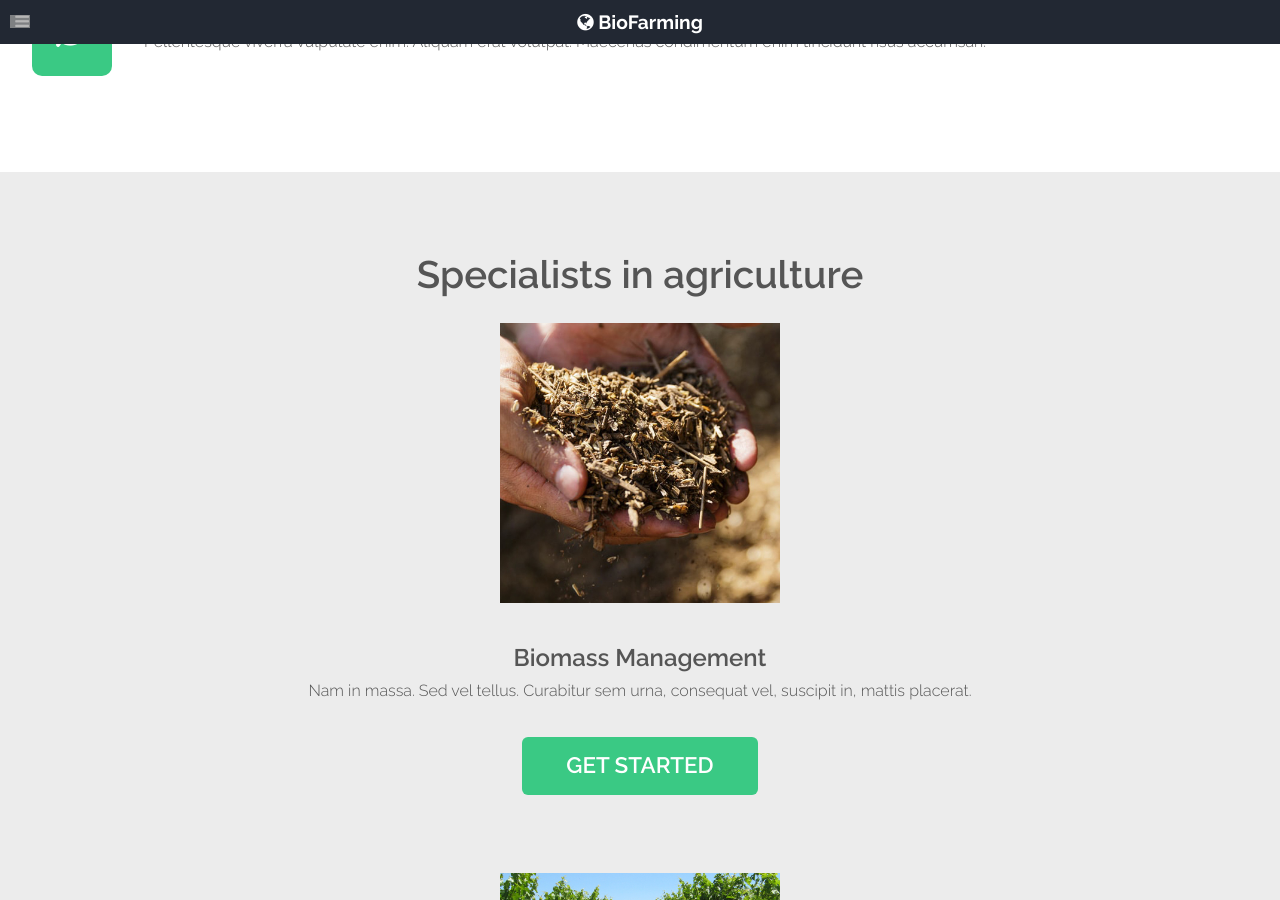
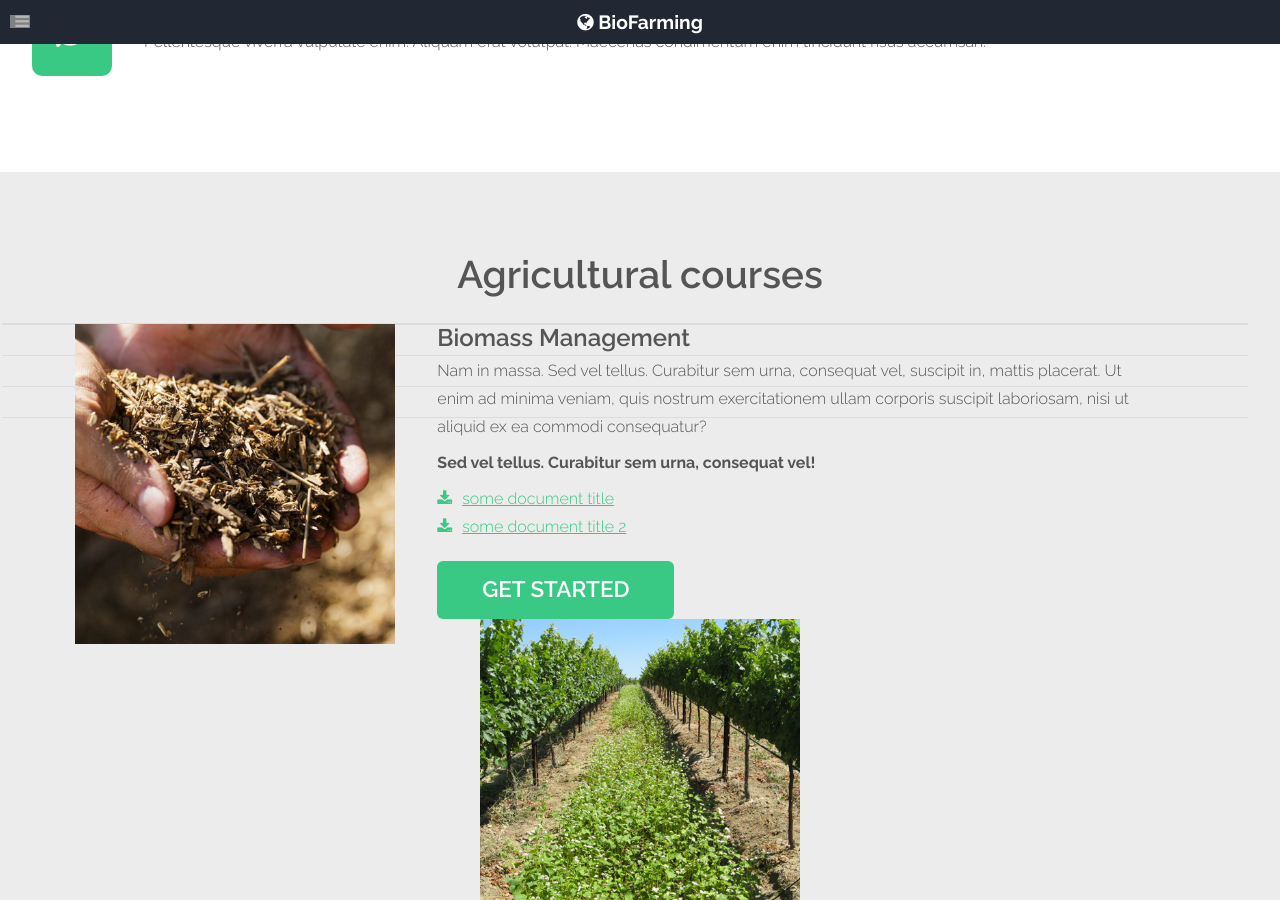
Before and after one commit to ryanmstokes/biofarming, a Jekyll site: the page built from index.md, in a window 1280 px wide and 900 px high, scrolled down 2163 px. Built offline with Jekyll 4.4.1, drawn with Linux system fonts in a browser that asks for light colours; some of the changed text lies outside the part shown; grey boxes are pictures that could not be loaded.

Commit message:
styling 5 categories

```diff
--- a/_includes/nav.html
+++ b/_includes/nav.html
@@ -3,8 +3,9 @@
 		<ul>
 			{% assign current = page.url | downcase | split: '/' %}
 			<!--<li {% if current[1] == 'index.html' %}class='current'{% endif %}><a class="home-btn" href="{{ site.baseurl }}/index.html"><i class="fa fa-home"></i></a></li>-->
+			<li {% if current[1] == 'left-sidebar.html' %}class='current'{% endif %}><a href="{{ site.baseurl }}/left-sidebar.html">About Us</a></li>
 			<li>
-				<a href="">Our Service</a>
+				<a href="">Courses</a>
 				<ul>
 					<li><a href="{{ site.baseurl }}/biomass-management">Biomass Management</a></li>
 					<li><a href="{{ site.baseurl }}/cover-crops">Cover Crops</a></li>
@@ -16,9 +17,7 @@
 					<li><a href="{{ site.baseurl }}/biological-pest-and-disease-control">Bioological pest and disease control</a></li>
 				</ul>
 			</li>
-			<li {% if current[1] == 'blog' %}class='current'{% endif %}><a href="{{ site.baseurl }}/blog">Practices</a></li>
-			<li {% if current[1] == 'left-sidebar.html' %}class='current'{% endif %}><a href="{{ site.baseurl }}/left-sidebar.html">Courses</a></li>
-			<li {% if current[1] == 'right-sidebar.html' %}class='current'{% endif %}><a href="{{ site.baseurl }}/biomass-management.html">Accreditations</a></li>
+			<li {% if current[1] == 'blog' %}class='current'{% endif %}><a href="{{ site.baseurl }}/blog">F.A.Q</a></li>
 			<li {% if current[1] == 'no-sidebar.html' %}class='current'{% endif %}><a href="{{ site.baseurl }}/no-sidebar.html">Contact Us</a></li>
 		</ul>
 	</nav>
--- a/_layouts/landing.html
+++ b/_layouts/landing.html
@@ -110,35 +110,101 @@
 							</header>
 							<div class="row">
 										<section class="12u cat">
+
+											<div class="4u image">
 												<a href="/biomass-management" class="image feature"><img src="{{ site.baseurl }}/assets/images/cat-1.jpg" alt=""></a>
+											</div>
+											<div class="7u description">
 												<div class="cat-title">{{ page.home-triple-point1-title }}</div>
-											<p>{{ page.home-triple-point1 }}</p>
+												<p>{{ page.home-triple-point1 }}
+												</p>
+												<p>
+												<strong class="subline">{{ page.home-triple-point1-b }}</strong>
+												</p>
+												<ul class="downloads">
+													<li><a href="{{page.cat-pdf1}}"><i class="fa fa-download"></i>{{page.cat-pdf1-title}}</a></li>
+													<li><a href="{{page.cat-pdf2}}"><i class="fa fa-download"></i>{{page.cat-pdf2-title}}</a></li>
+												</ul>
 												<div class="cta-wrapper"><a href="#" class="button alt">{{ page.home-cta-title }}</a></div>
+											</div>
 										</section>
 										<section class="12u cat">
-											<a href="/cover=crops" class="image feature"><img src="{{ site.baseurl }}/assets/images/cat-2.jpg" alt=""></a>
+
+											<div class="4u image">
+												<a href="/biomass-management" class="image feature"><img src="{{ site.baseurl }}/assets/images/cat-2.jpg" alt=""></a>
+											</div>
+											<div class="7u description">
 												<div class="cat-title">{{ page.home-triple-point2-title }}</div>
-											<p>{{ page.home-triple-point2 }}</p>
+												<p>{{ page.home-triple-point2 }}
+												</p>
+												<p>
+												<strong class="subline">{{ page.home-triple-point2-b }}</strong>
+												</p>
+												<ul class="downloads">
+													<li><a href="{{page.cat-pdf1}}"><i class="fa fa-download"></i>{{page.cat-pdf1-title}}</a></li>
+													<li><a href="{{page.cat-pdf2}}"><i class="fa fa-download"></i>{{page.cat-pdf2-title}}</a></li>
+												</ul>
 												<div class="cta-wrapper"><a href="#" class="button alt">{{ page.home-cta-title }}</a></div>
+											</div>
 										</section>
 										<section class="12u cat">
-											<a href="/beneficial-microbes" class="image feature"><img src="{{ site.baseurl }}/assets/images/cat-3.jpg" alt=""></a>
+
+											<div class="4u image">
+												<a href="/biomass-management" class="image feature"><img src="{{ site.baseurl }}/assets/images/cat-3.jpg" alt=""></a>
+											</div>
+											<div class="7u description">
 												<div class="cat-title">{{ page.home-triple-point3-title }}</div>
-											<p>{{ page.home-triple-point3 }}</p>
+												<p>{{ page.home-triple-point3 }}
+												</p>
+												<p>
+												<strong class="subline">{{ page.home-triple-point3-b }}</strong>
+												</p>
+												<ul class="downloads">
+													<li><a href="{{page.cat-pdf1}}"><i class="fa fa-download"></i>{{page.cat-pdf1-title}}</a></li>
+													<li><a href="{{page.cat-pdf2}}"><i class="fa fa-download"></i>{{page.cat-pdf2-title}}</a></li>
+												</ul>
 												<div class="cta-wrapper"><a href="#" class="button alt">{{ page.home-cta-title }}</a></div>
-										</section>
-										<section class="12u -2u cat">
-											<a href="/erosion-control" class="image feature"><img src="{{ site.baseurl }}/assets/images/cat-5.jpg" alt=""></a>
-											<div class="cat-title">{{ page.home-triple-point4-title }}</div>
-											<p>{{ page.home-triple-point4 }}</p>
-											<div class="cta-wrapper"><a href="#" class="button alt">{{ page.home-cta-title }}</a></div>
+											</div>
 										</section>
 										<section class="12u cat">
-											<a href="/biological-pest-and-disease-control" class="image feature"><img src="{{ site.baseurl }}/assets/images/cat-4.jpg" alt=""></a>
+
+											<div class="4u image">
+												<a href="/biomass-management" class="image feature"><img src="{{ site.baseurl }}/assets/images/cat-4.jpg" alt=""></a>
+											</div>
+											<div class="7u description">
+												<div class="cat-title">{{ page.home-triple-point4-title }}</div>
+												<p>{{ page.home-triple-point4 }}
+												</p>
+												<p>
+												<strong class="subline">{{ page.home-triple-point4-b }}</strong>
+												</p>
+												<ul class="downloads">
+													<li><a href="{{page.cat-pdf1}}"><i class="fa fa-download"></i>{{page.cat-pdf1-title}}</a></li>
+													<li><a href="{{page.cat-pdf2}}"><i class="fa fa-download"></i>{{page.cat-pdf2-title}}</a></li>
+												</ul>
+												<div class="cta-wrapper"><a href="#" class="button alt">{{ page.home-cta-title }}</a></div>
+											</div>
+										</section>
+										<section class="12u cat">
+
+											<div class="4u image">
+												<a href="/biomass-management" class="image feature"><img src="{{ site.baseurl }}/assets/images/cat-5.jpg" alt=""></a>
+											</div>
+											<div class="7u description">
 												<div class="cat-title">{{ page.home-triple-point5-title }}</div>
-											<p>{{ page.home-triple-point5 }}</p>
+												<p>{{ page.home-triple-point5 }}
+												</p>
+												<p>
+												<strong class="subline">{{ page.home-triple-point5-b }}</strong>
+												</p>
+												<ul class="downloads">
+													<li><a href="{{page.cat-pdf1}}"><i class="fa fa-download"></i>{{page.cat-pdf1-title}}</a></li>
+													<li><a href="{{page.cat-pdf2}}"><i class="fa fa-download"></i>{{page.cat-pdf2-title}}</a></li>
+												</ul>
 												<div class="cta-wrapper"><a href="#" class="button alt">{{ page.home-cta-title }}</a></div>
+											</div>
 										</section>
+
 
 							</div>
 			</section>
--- a/assets/css/style.css
+++ b/assets/css/style.css
@@ -37,10 +37,12 @@
 		font-style: italic;
 	}
 
-	p, ul, ol, dl, table, blockquote {
+	 ul, ol, dl, table, blockquote {
 		margin: 0 0 2em 0;
 	}
-
+p{
+	margin: 0 0 0.5em 0;
+}
 	h1, h2, h3, h4, h5, h6 {
 		color: inherit;
 		font-weight: 700;
@@ -194,7 +196,7 @@
 
 			.image.feature img {
 				width: 100%;
-    max-width: 280px;
+    max-width: 320px;
     display: inline-block;
 			}
 
@@ -739,8 +741,19 @@
   height: 100%;
 }
 /* End VIDEO */
-
-
+.subline{
+	margin-top:15px;
+}
+.cat .image{
+	float:left
+}
+.cat .image a{
+	width:100%;
+}
+.cat .description{
+	float:left;
+	text-align:left;
+}
 .cat-title{
 	font-size: 18pt;
 	font-weight:600;
@@ -748,7 +761,10 @@
 }
 
 .cat{
-	margin-bottom:3em;
+	margin-bottom: 3em;
+    border-top: 1px solid #ddd;
+    padding: 3em 0 0 0;
+    margin: 0;
 }
 /* Main */
 
--- a/index.md
+++ b/index.md
@@ -10,25 +10,31 @@
   and sustainably!
 home-video-sub-description: Still don't beleive us?
 home-video-cta-title: find out more
-home-triple-title: Specialists in agriculture
+home-triple-title: Agricultural courses
 home-triple-point1-title: Biomass Management
 home-triple-point1: Nam in massa. Sed vel tellus. Curabitur sem urna, consequat vel,
-  suscipit in, mattis placerat.
+  suscipit in, mattis placerat. Ut enim ad minima veniam, quis nostrum exercitationem ullam corporis suscipit laboriosam, nisi ut aliquid ex ea commodi consequatur?
+home-triple-point1-b: Sed vel tellus. Curabitur sem urna, consequat vel!
 home-triple-point2-title: Cover Crops
 home-triple-point2: Nam in massa. Sed vel tellus. Curabitur sem urna, consequat vel,
-  suscipit in, mattis placerat.
+  suscipit in, mattis placerat. Ut enim ad minima veniam, quis nostrum exercitationem ullam corporis suscipit laboriosam, nisi ut aliquid ex ea commodi consequatur?
+home-triple-point2-b: Sed vel tellus. Curabitur sem urna, consequat vel!
 home-triple-point3-title: Beneficial Microbes
-home-triple-point3: Nam in massa. Sed vel tellus. Curabitur sem urna, consequat vel,
-  suscipit in, mattis placerat.
+home-triple-point3:  Nam in massa. Sed vel tellus. Curabitur sem urna, consequat vel,
+  suscipit in, mattis placerat. Ut enim ad minima veniam, quis nostrum exercitationem ullam corporis suscipit laboriosam, nisi ut aliquid ex ea commodi consequatur?
+home-triple-point3-b: Sed vel tellus. Curabitur sem urna, consequat vel!
 home-triple-point4-title: Erosion Control
-home-triple-point4: Nam in massa. Sed vel tellus. Curabitur sem urna, consequat vel,
-  suscipit in, mattis placerat.
+home-triple-point4:  Nam in massa. Sed vel tellus. Curabitur sem urna, consequat vel,
+  suscipit in, mattis placerat. Ut enim ad minima veniam, quis nostrum exercitationem ullam corporis suscipit laboriosam, nisi ut aliquid ex ea commodi consequatur?
+home-triple-point4-b: Sed vel tellus. Curabitur sem urna, consequat vel!
 home-triple-point5-title: Biological pest + disease control
-home-triple-point5: Nam in massa. Sed vel tellus. Curabitur sem urna, consequat vel,
-  suscipit in, mattis placerat.
+home-triple-point5:  Nam in massa. Sed vel tellus. Curabitur sem urna, consequat vel,
+  suscipit in, mattis placerat. Ut enim ad minima veniam, quis nostrum exercitationem ullam corporis suscipit laboriosam, nisi ut aliquid ex ea commodi consequatur?
+home-triple-point5-b: Sed vel tellus. Curabitur sem urna, consequat vel!
 home-triple-point6-title: Energy Efficiency
-home-triple-point6: Nam in massa. Sed vel tellus. Curabitur sem urna, consequat vel,
-  suscipit in, mattis placerat.
+home-triple-point6:  Nam in massa. Sed vel tellus. Curabitur sem urna, consequat vel,
+  suscipit in, mattis placerat. Ut enim ad minima veniam, quis nostrum exercitationem ullam corporis suscipit laboriosam, nisi ut aliquid ex ea commodi consequatur?
+home-triple-point6-b: Sed vel tellus. Curabitur sem urna, consequat vel!
 usp-title: Best practice knowhow for organic agriculture
 usp-sub-title: Improve your agricultural performance - Tailormade courses to help
   you grow more!
@@ -36,6 +42,7 @@
 usp-sub-point2-title: Cloudbased Software
 usp-sub-point3-title: Management Tools
 usp-sub-point4-title: Bio Management
-Field name:
+cat-pdf1-title: some document title
+cat-pdf2-title: some document title 2
 layout: landing
 ---
```
Also changed, not shown: 13 other files. Lines whose indentation alone changed are shown as unchanged.
